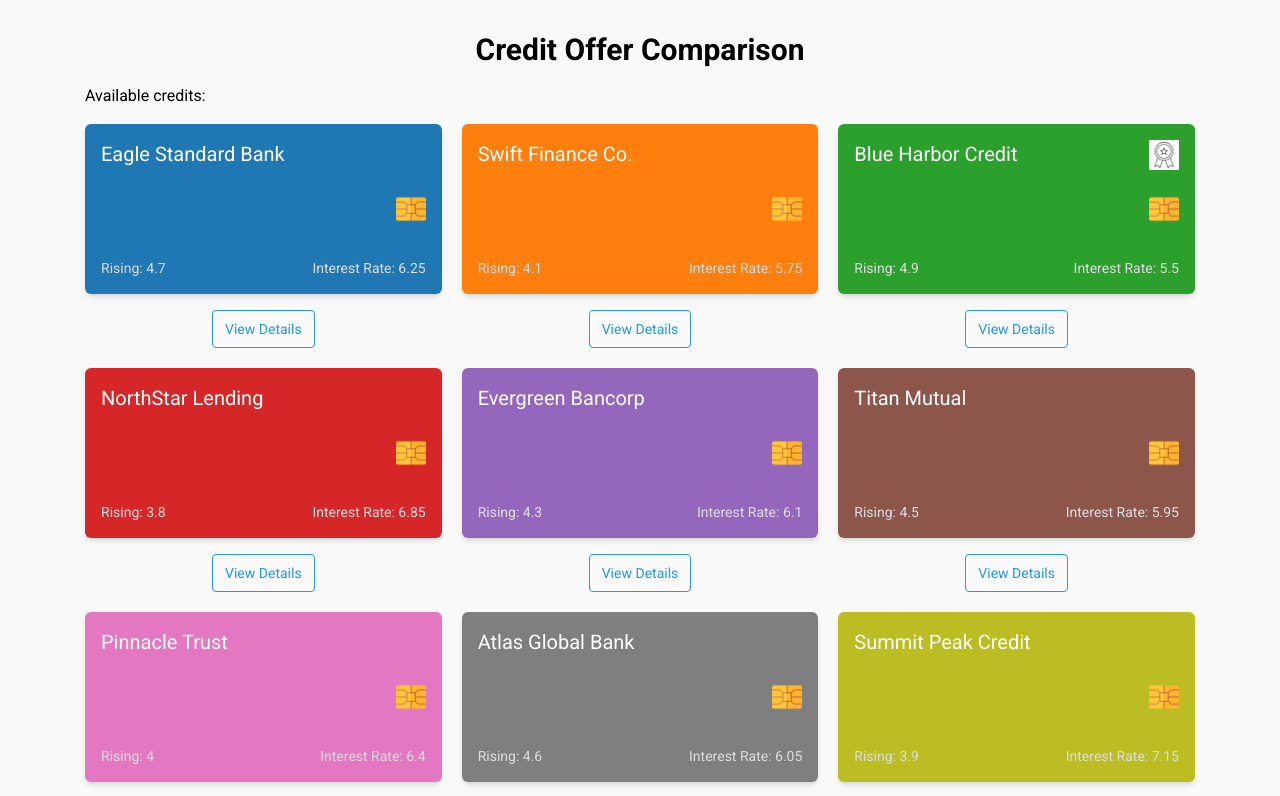
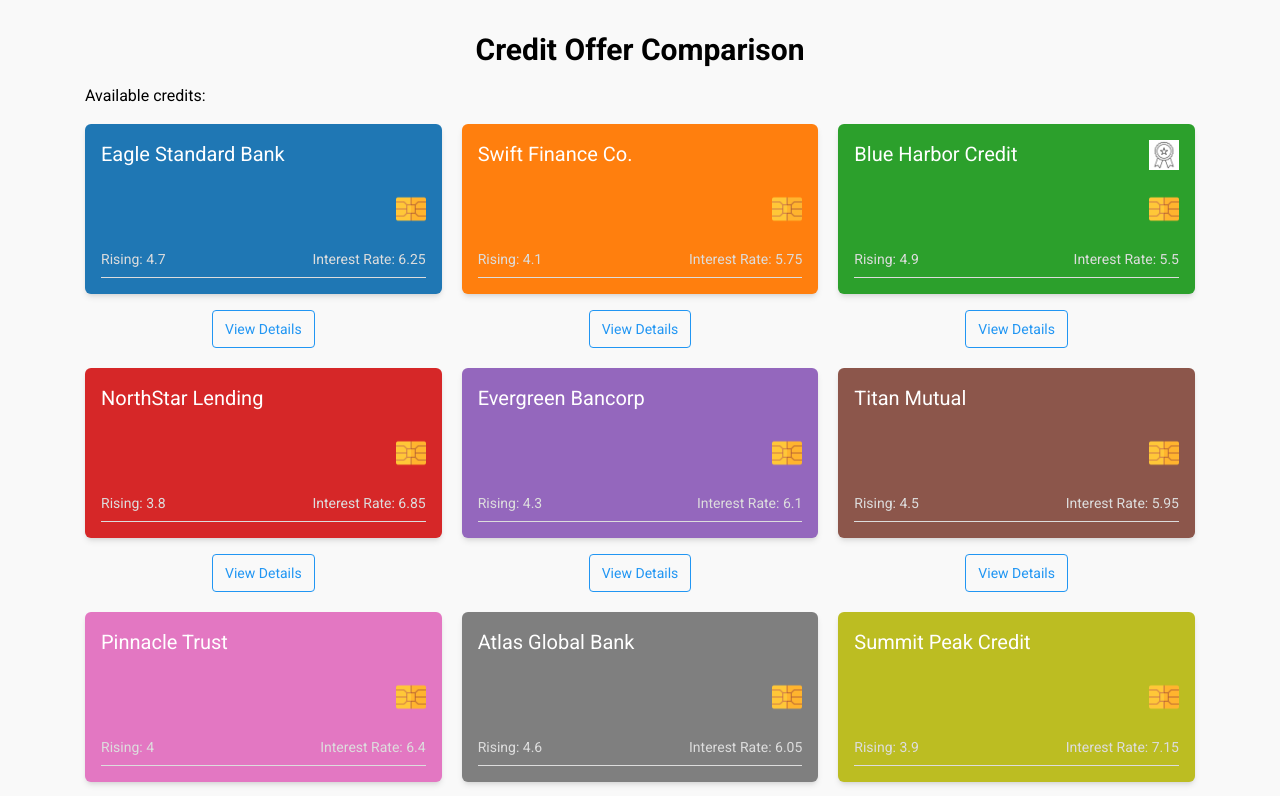
Before and after one commit to ayoub-jabiri/credit-comparison, a React (Vite) app: page / in a window 1280 px wide. Shown: the top 796 px of the page. Built offline with nearby package versions, Linux system fonts and the light colour scheme.

Commit message:
Added border bottom effect to cards

```diff
--- a/src/components/hero-section/CreditCard.jsx
+++ b/src/components/hero-section/CreditCard.jsx
@@ -12,7 +12,7 @@ export default function CreditCard({
                 style={{ backgroundColor: color }}
             >
                 <h3 className="text-white text-xl">{name}</h3>
-                <div className="flex justify-between items-center text-[#ddd] text-sm">
+                <div className="flex justify-between items-center text-[#ddd] text-sm pb-2 border-b">
                     <h4>Rising: {rising}</h4>
                     <h4>Interest Rate: {interestRate}</h4>
                 </div>
```
